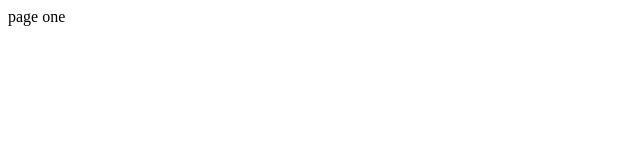
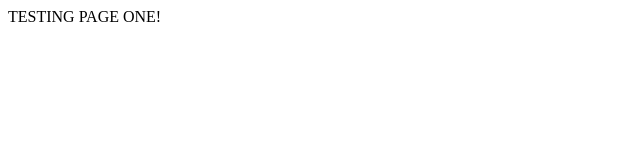
Before and after one commit to bencoullie/jamstack-jumpstart-benc, a Gatsby site in the folder site/: page / in a window 1280 px wide. Shown: the whole page, without its empty margins (0-640 px from the left). Built offline with nearby package versions, Linux system fonts and the light colour scheme; Gatsby itself is replaced by a stand-in of ours.

Commit message:
inital commit testing shit

```diff
--- a/site/package.json
+++ b/site/package.json
@@ -27,6 +27,8 @@
     "gatsby-remark-smartypants": "^2.0.9",
     "gatsby-source-filesystem": "^2.0.39",
     "gatsby-transformer-sharp": "^2.1.21",
+    "global": "^4.4.0",
+    "netlify-cli": "^2.11.22",
     "prop-types": "^15.7.2",
     "react": "^16.8.6",
     "react-dom": "^16.8.6",
--- a/site/src/pages/index.js
+++ b/site/src/pages/index.js
@@ -1,7 +1,7 @@
 import React from "react"
 
 export default function() {
-  return <div>page one</div>
+  return <div>TESTING PAGE ONE!</div>
 }
 
 // import React from "react"
```
Also changed, not shown: 1 other file.
